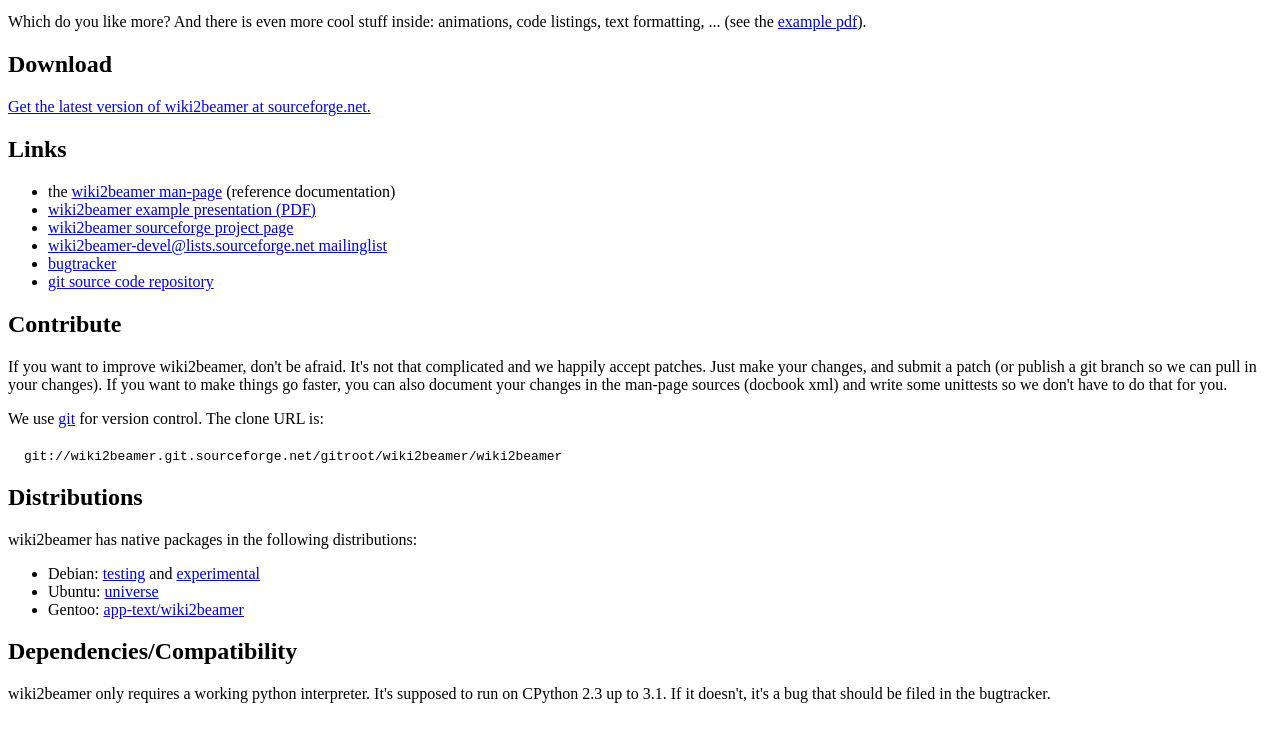
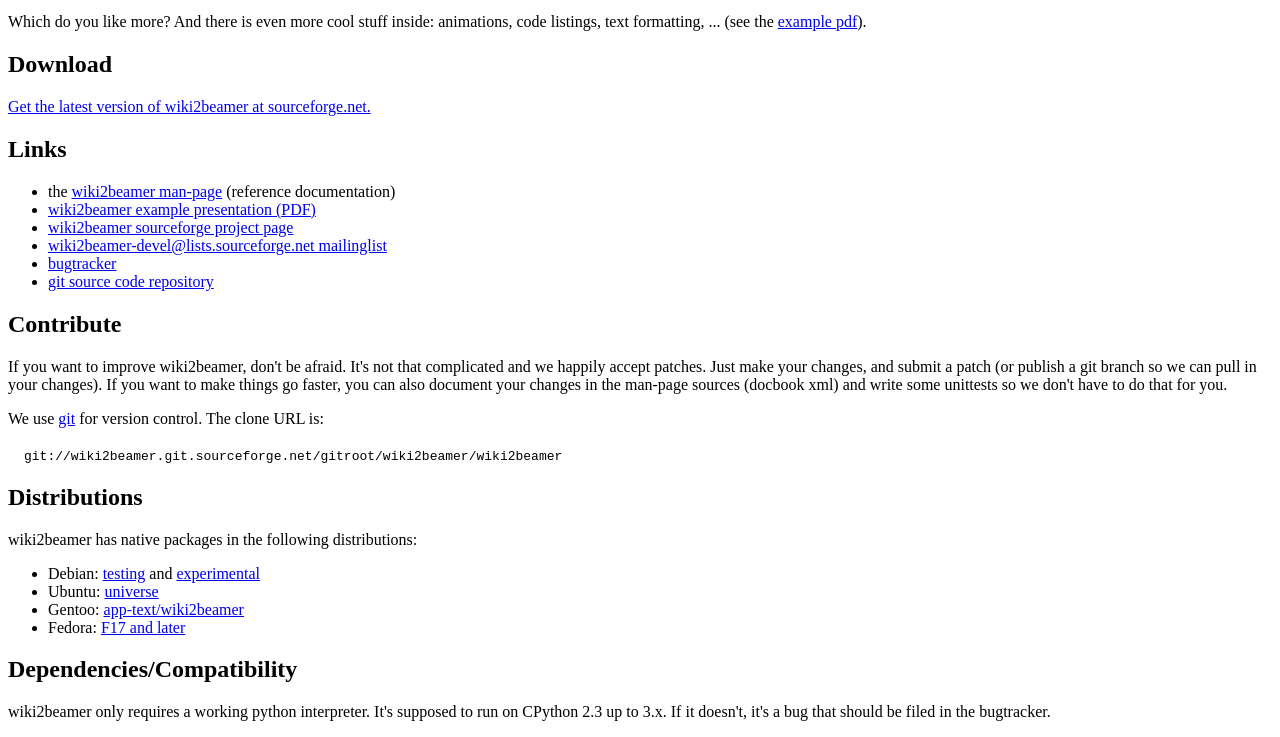
Before and after one commit to wiki2beamer/wiki2beamer, a plain HTML site: page web/index.html in a window 1280 px wide. Shown: the part 503-1240 px from the top of the page. Drawn offline with Linux system fonts and the light colour scheme.

Commit message:
add: update web page to include new fedora package

```diff
--- a/web/index.html
+++ b/web/index.html
@@ -90,12 +90,13 @@ is:<br/><br/>
 	<li>Debian: <a href="http://packages.debian.org/squeeze/wiki2beamer">testing</a> and <a href="http://packages.debian.org/experimental/wiki2beamer">experimental</a></li>
 	<li>Ubuntu: <a href="http://packages.ubuntu.com/maverick/wiki2beamer">universe</a></li>
 	<li>Gentoo: <a href="http://packages.gentoo.org/package/app-text/wiki2beamer">app-text/wiki2beamer</a></li>
+  <li>Fedora: <a href="https://admin.fedoraproject.org/pkgdb/acls/name/wiki2beamer">F17 and later</a></li>
 </ul>
 
 <h2>Dependencies/Compatibility</h2>
 <p>
 wiki2beamer only requires a working python interpreter.
-It's supposed to run on CPython 2.3 up to 3.1.
+It's supposed to run on CPython 2.3 up to 3.x.
 If it doesn't, it's a bug that should be filed in the bugtracker.
 </p>
 
```
